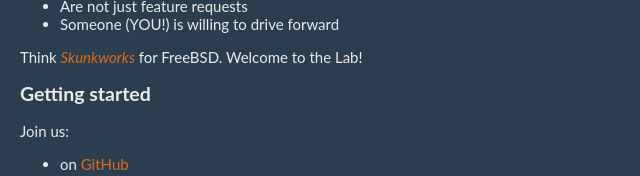
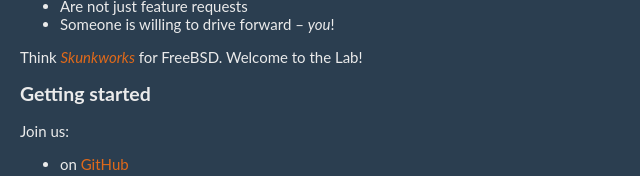
Before and after one commit to bsdlabs/bsdlabs.github.io, a plain HTML site: page index.html in a window 1280 px wide. Shown: the part 274-450 px from the top of the page, 0-640 px from the left. Drawn offline with Linux system fonts and the light colour scheme.

Commit message:
index.html: the 'someone is', 'you are' thing
The use of parentheses caused me to look twice, then a third time, at grammar. For a while, I thought I had corrected something that didn't need correcting. The bullet point reads easier without parentheses,  I reckon.

Generally, emphasis without shouty UPPERCASE. ("THINK BIG" is exceptional, that looks fine.)

```diff
--- a/index.html
+++ b/index.html
@@ -51,7 +51,7 @@
                 <li>Can be achieved with a small group (2–4) of diversely-skilled people</li>
                 <li>Are not just related to <em>code</em> (src, ports, doc)</li>
                 <li>Are not just feature requests</li>
-                <li>Someone (YOU!) is willing to drive forward</li>
+                <li>Someone is willing to drive forward – <em>you</em>!</li>
             </ul>
             <p>
                 Think <a href="https://en.wikipedia.org/wiki/Skunkworks_project" target="_blank"><em>Skunkworks</em></a> for FreeBSD. Welcome to the Lab!
```
